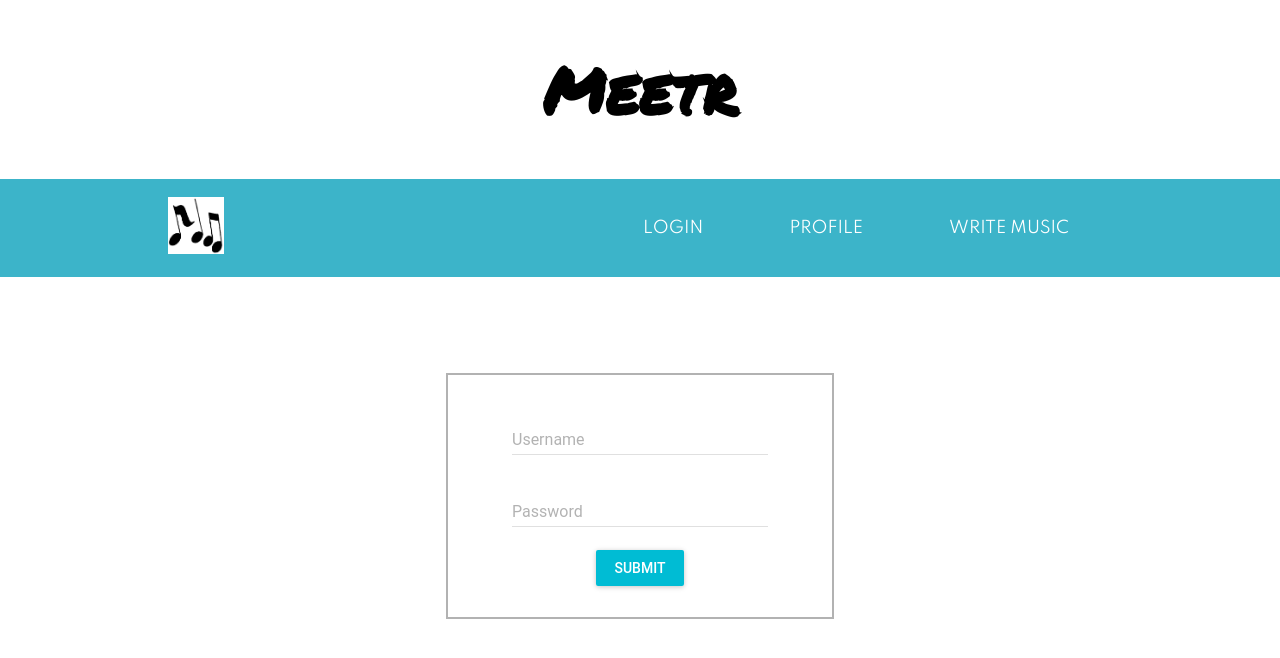
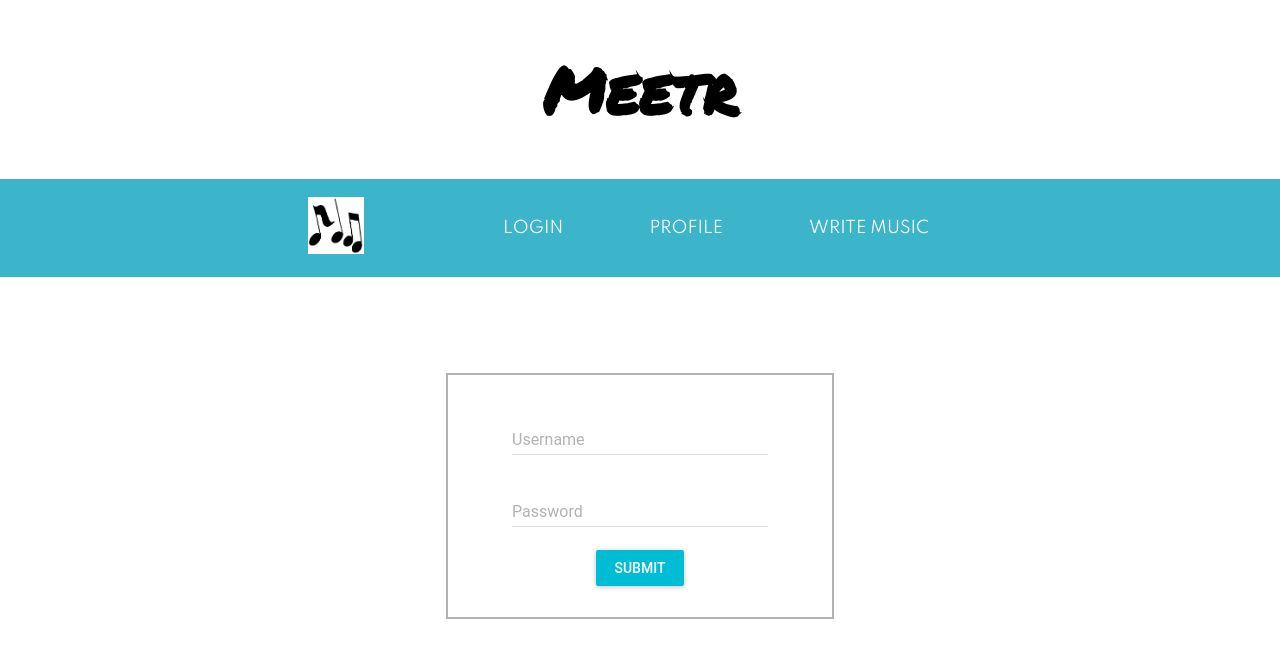
Before and after one commit to kuddleman/meetr-react, a React (Create React App) app: page / in a window 1280 px wide. Shown: the top 658 px of the page. Built offline with nearby package versions, Linux system fonts and the light colour scheme.

Commit message:
center nav links and logo

```diff
--- a/src/App.css
+++ b/src/App.css
@@ -21,7 +21,7 @@ nav {
   display: flex;
   justify-content: space-around;
   align-items: center;
-  min-height: 10vh;
+  min-height: 8vh;
   background: #3cb4c9;
   color: white;
   margin-bottom: 6em;
@@ -35,6 +35,7 @@ nav {
   justify-content: space-around;
   align-items: center;
   list-style: none;
+  margin-left: -35em;
 
 }
 
```
